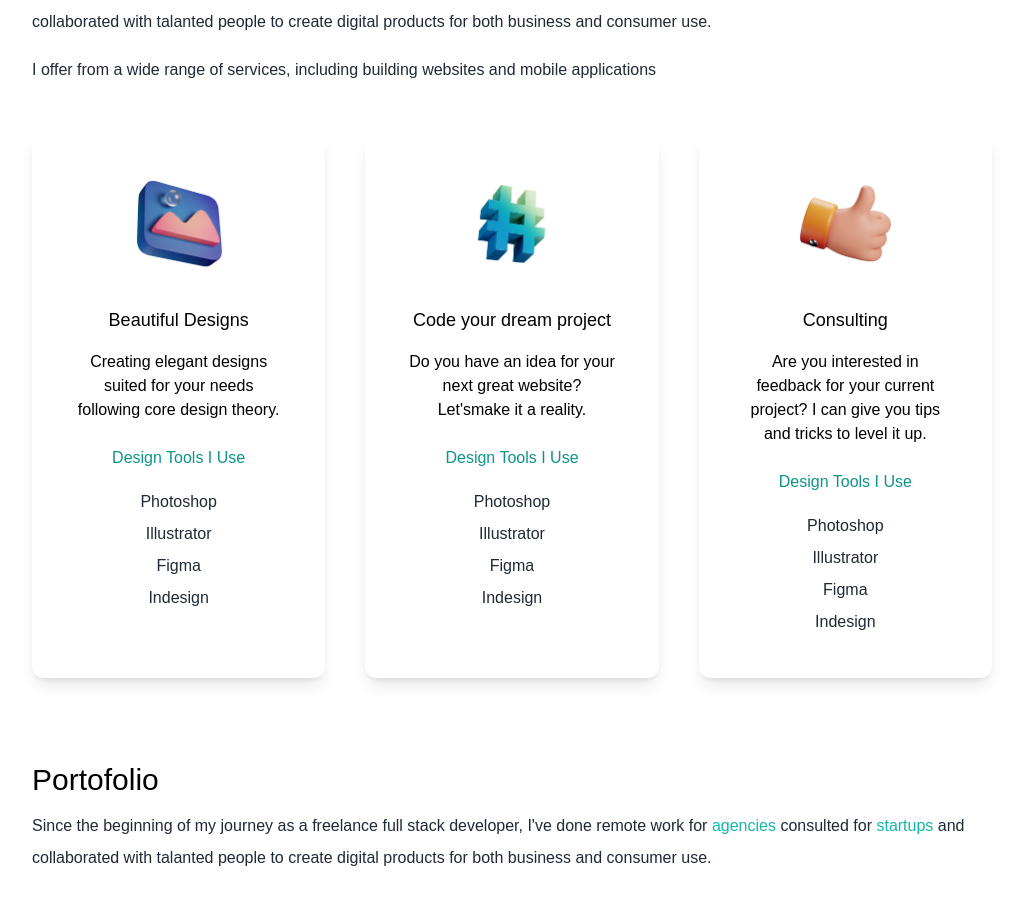
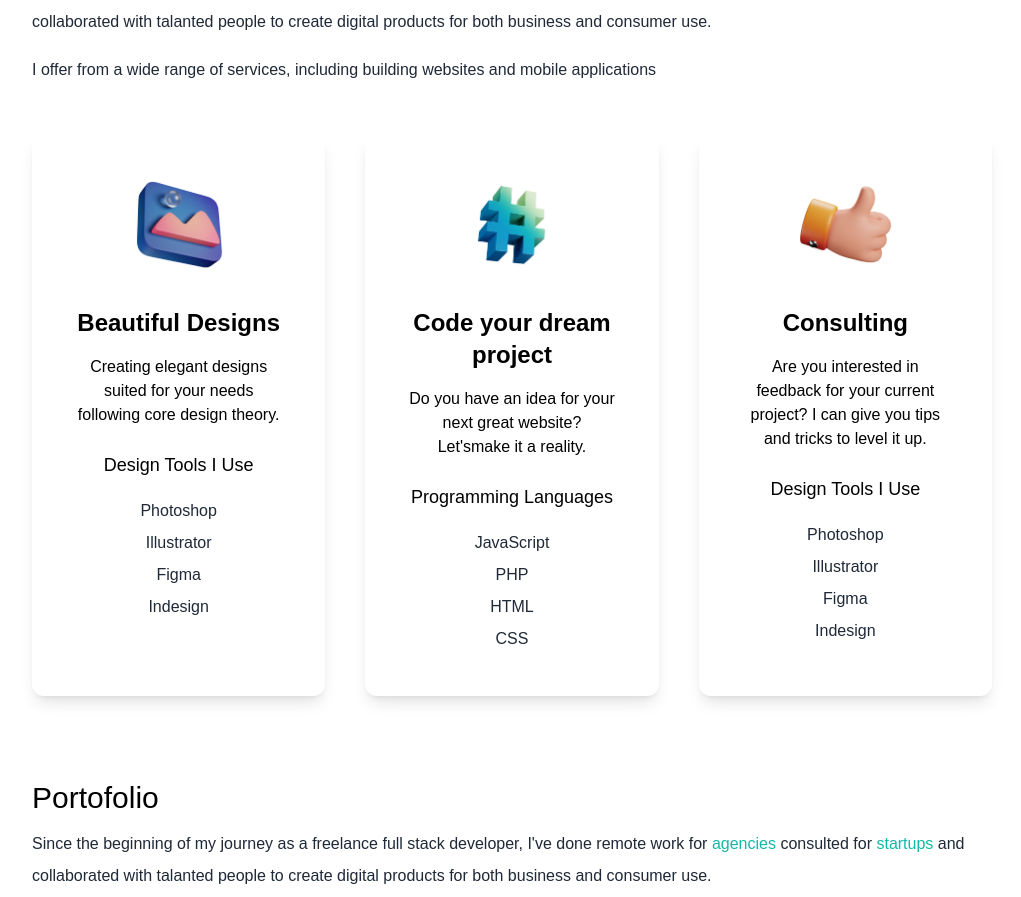
Before and after one commit to MarwanMDev/nextjs-portfolio, a Next.js app: page / in a window 1280 px wide. Shown: the part 1082-1979 px from the top of the page, without its empty margins (128-1149 px from the left). Built offline with nearby package versions, Linux system fonts and the light colour scheme.

Commit message:
Updating UI

```diff
--- a/pages/index.js
+++ b/pages/index.js
@@ -83,7 +83,7 @@ export default function Home() {
         </section>
         <section>
           <div>
-            <h3 className="text-3xl py-1 dark:text-white ">
+            <h3 className="text-3xl py-1 dark:text-white">
               Services I offer
             </h3>
             <p className="text-md py-2 leading-8 text-gray-800 dark:text-gray-200">
@@ -101,7 +101,14 @@ export default function Home() {
             </p>
           </div>
           <div className="lg:flex gap-10">
-            <div className="text-center shadow-lg p-10 rounded-xl my-10  dark:bg-white flex-1">
+            <div
+              className="text-center shadow-lg p-10 rounded-xl my-10 flex-1 hover:bg-gradient-to-b from-teal-300 to-teal-800 transition-all duration-500 ease-in-out"
+              style={
+                darkMode
+                  ? { border: '1px solid #009688' }
+                  : { border: '1px solid transparent' }
+              }
+            >
               <Image
                 src={design}
                 width={100}
@@ -109,22 +116,37 @@ export default function Home() {
                 alt="design"
                 style={{ margin: 'auto' }}
               />
-              <h3 className="text-lg font-medium pt-8 pb-2">
+              <h3 className="text-2xl font-bold pt-8 pb-2 dark:text-white">
                 Beautiful Designs
               </h3>
-              <p className="py-2">
+              <p className="py-2 dark:text-white">
                 Creating elegant designs suited for your needs
                 following core design theory.
               </p>
-              <h4 className="py-4 text-teal-600">
+              <h4 className="py-4 dark:text-white font-medium text-lg">
                 Design Tools I Use
               </h4>
-              <p className="text-gray-800 py-1">Photoshop</p>
-              <p className="text-gray-800 py-1">Illustrator</p>
-              <p className="text-gray-800 py-1">Figma</p>
-              <p className="text-gray-800 py-1">Indesign</p>
+              <p className="text-gray-800 py-1 dark:text-white">
+                Photoshop
+              </p>
+              <p className="text-gray-800 py-1 dark:text-white">
+                Illustrator
+              </p>
+              <p className="text-gray-800 py-1 dark:text-white">
+                Figma
+              </p>
+              <p className="text-gray-800 py-1 dark:text-white">
+                Indesign
+              </p>
             </div>
-            <div className="text-center shadow-lg p-10 rounded-xl my-10 dark:bg-white flex-1">
+            <div
+              className="text-center shadow-lg p-10 rounded-xl my-10 flex-1 hover:bg-gradient-to-b from-teal-300 to-teal-800 transition-all duration-500 ease-in-out"
+              style={
+                darkMode
+                  ? { border: '1px solid #009688' }
+                  : { border: '1px solid transparent' }
+              }
+            >
               <Image
                 src={code}
                 width={100}
@@ -132,23 +154,38 @@ export default function Home() {
                 alt="code"
                 style={{ margin: 'auto' }}
               />
-              <h3 className="text-lg font-medium pt-8 pb-2 ">
+              <h3 className="text-2xl font-bold pt-8 pb-2 dark:text-white">
                 Code your dream project
               </h3>
-              <p className="py-2">
+              <p className="py-2 dark:text-white">
                 Do you have an idea for your next great website?{' '}
                 {"Let's"}
                 make it a reality.
               </p>
-              <h4 className="py-4 text-teal-600">
-                Design Tools I Use
+              <h4 className="py-4 dark:text-white font-medium text-lg">
+                Programming Languages
               </h4>
-              <p className="text-gray-800 py-1">Photoshop</p>
-              <p className="text-gray-800 py-1">Illustrator</p>
-              <p className="text-gray-800 py-1">Figma</p>
-              <p className="text-gray-800 py-1">Indesign</p>
+              <p className="text-gray-800 py-1 dark:text-white">
+                JavaScript
+              </p>
+              <p className="text-gray-800 py-1 dark:text-white">
+                PHP
+              </p>
+              <p className="text-gray-800 py-1 dark:text-white">
+                HTML
+              </p>
+              <p className="text-gray-800 py-1 dark:text-white">
+                CSS
+              </p>
             </div>
-            <div className="text-center shadow-lg p-10 rounded-xl my-10 dark:bg-white flex-1">
+            <div
+              className="text-center shadow-lg p-10 rounded-xl my-10 flex-1 hover:bg-gradient-to-b from-teal-300 to-teal-800 transition-all duration-500 ease-in-out"
+              style={
+                darkMode
+                  ? { border: '1px solid #009688' }
+                  : { border: '1px solid transparent' }
+              }
+            >
               <Image
                 src={consulting}
                 width={100}
@@ -156,21 +193,29 @@ export default function Home() {
                 alt="consulting"
                 style={{ margin: 'auto' }}
               />
-              <h3 className="text-lg font-medium pt-8 pb-2 ">
+              <h3 className="text-2xl font-bold pt-8 pb-2 dark:text-white">
                 Consulting
               </h3>
-              <p className="py-2">
+              <p className="py-2 dark:text-white">
                 Are you interested in feedback for your current
                 project? I can give you tips and tricks to level it
                 up.
               </p>
-              <h4 className="py-4 text-teal-600">
+              <h4 className="py-4 dark:text-white font-medium text-lg">
                 Design Tools I Use
               </h4>
-              <p className="text-gray-800 py-1">Photoshop</p>
-              <p className="text-gray-800 py-1">Illustrator</p>
-              <p className="text-gray-800 py-1">Figma</p>
-              <p className="text-gray-800 py-1">Indesign</p>
+              <p className="text-gray-800 py-1 dark:text-white">
+                Photoshop
+              </p>
+              <p className="text-gray-800 py-1 dark:text-white">
+                Illustrator
+              </p>
+              <p className="text-gray-800 py-1 dark:text-white">
+                Figma
+              </p>
+              <p className="text-gray-800 py-1 dark:text-white">
+                Indesign
+              </p>
             </div>
           </div>
         </section>
```
